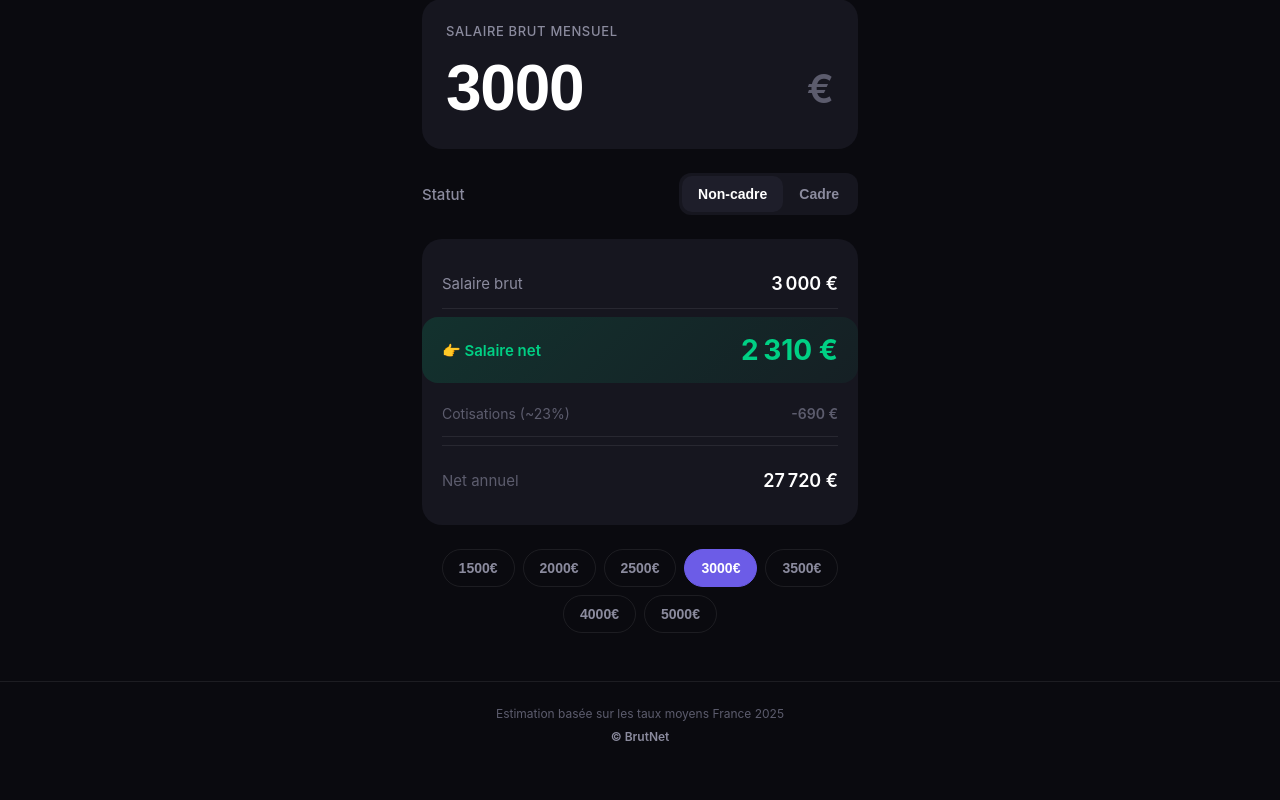
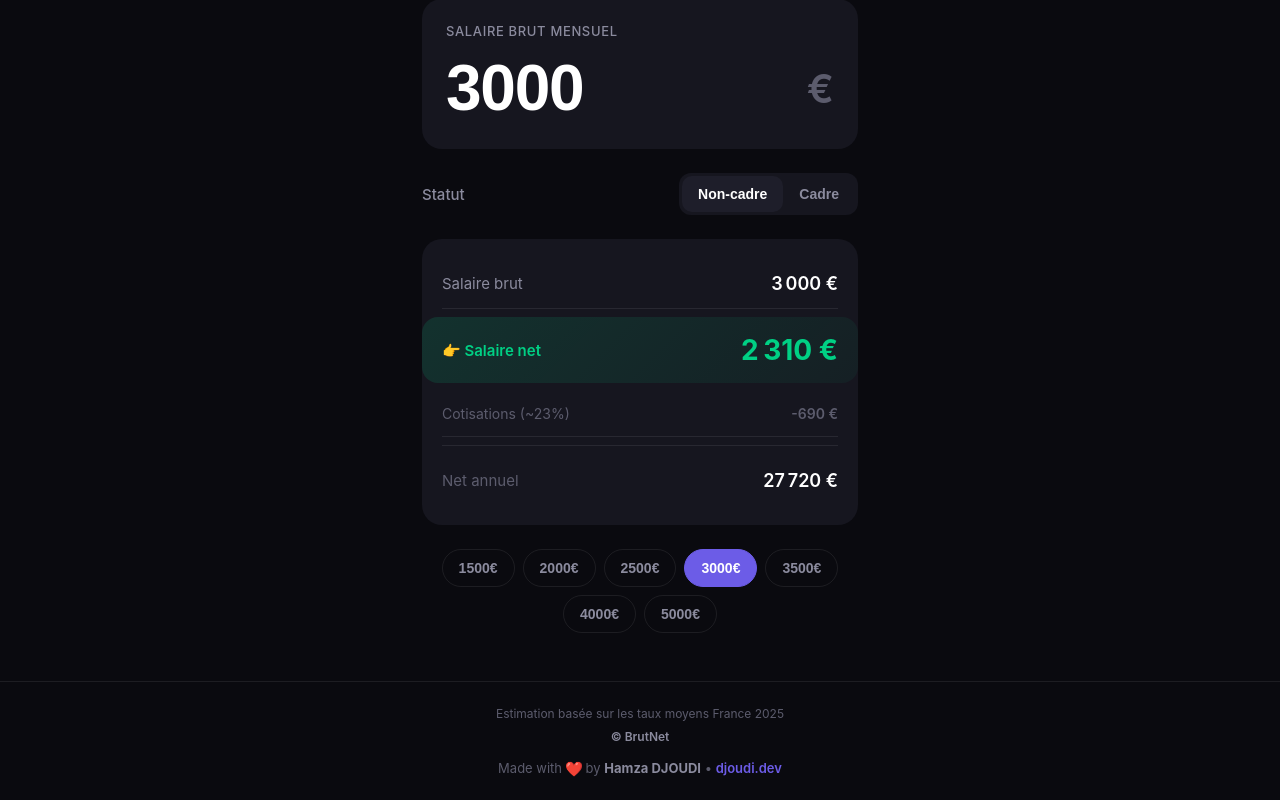
Before and after one commit to HAAMZA7/Simulateur-Brut-Net, a React (Vite) app: page / in a window 1280 px wide. Shown: the part 262-1062 px from the top of the page. Before the commit the page ends 1030 px from the top, so only its background shows below. Built offline with nearby package versions, Linux system fonts and the light colour scheme.

Commit message:
Add signature: Hamza DJOUDI - djoudi.dev

```diff
--- a/src/App.css
+++ b/src/App.css
@@ -302,6 +302,43 @@ body {
     font-weight: 600;
 }
 
+.footer .signature {
+    margin-top: 1rem;
+    font-size: 0.8125rem;
+    color: var(--text-muted);
+}
+
+.footer .signature .heart {
+    display: inline-block;
+    animation: heartbeat 1.5s ease-in-out infinite;
+}
+
+.footer .signature strong {
+    color: var(--text-secondary);
+}
+
+.footer .signature a {
+    color: var(--accent);
+    text-decoration: none;
+    font-weight: 600;
+}
+
+.footer .signature a:hover {
+    text-decoration: underline;
+}
+
+@keyframes heartbeat {
+
+    0%,
+    100% {
+        transform: scale(1);
+    }
+
+    50% {
+        transform: scale(1.2);
+    }
+}
+
 /* Responsive - Larger screens */
 @media (min-width: 600px) {
     .hero {
--- a/src/App.tsx
+++ b/src/App.tsx
@@ -154,6 +154,11 @@ function App() {
             <footer className="footer">
                 <p>Estimation basée sur les taux moyens France 2025</p>
                 <p className="copyright">© BrutNet</p>
+                <p className="signature">
+                    Made with <span className="heart">❤️</span> by <strong>Hamza DJOUDI</strong>
+                    {' • '}
+                    <a href="https://djoudi.dev" target="_blank" rel="noopener">djoudi.dev</a>
+                </p>
             </footer>
         </div>
     )
```
Also changed, not shown: 1 other file (tests, documents, lock files or other folders).
